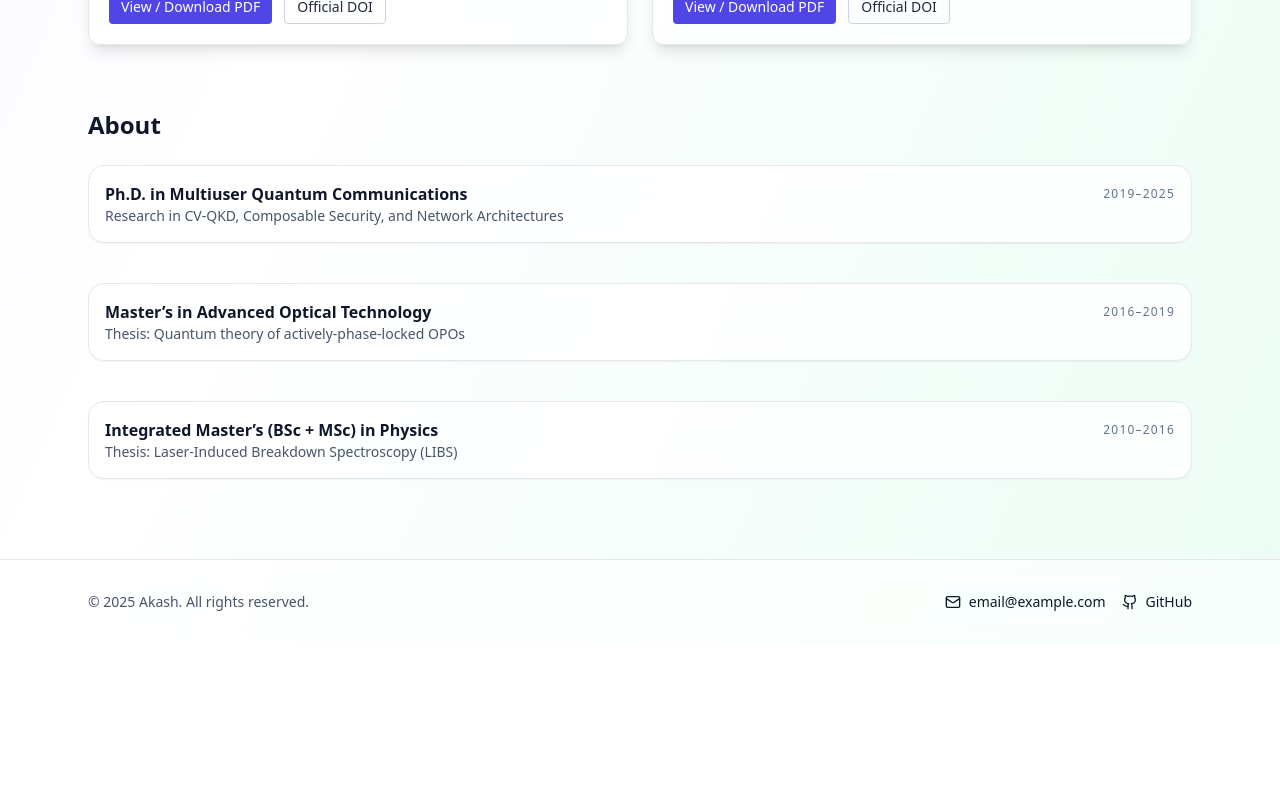
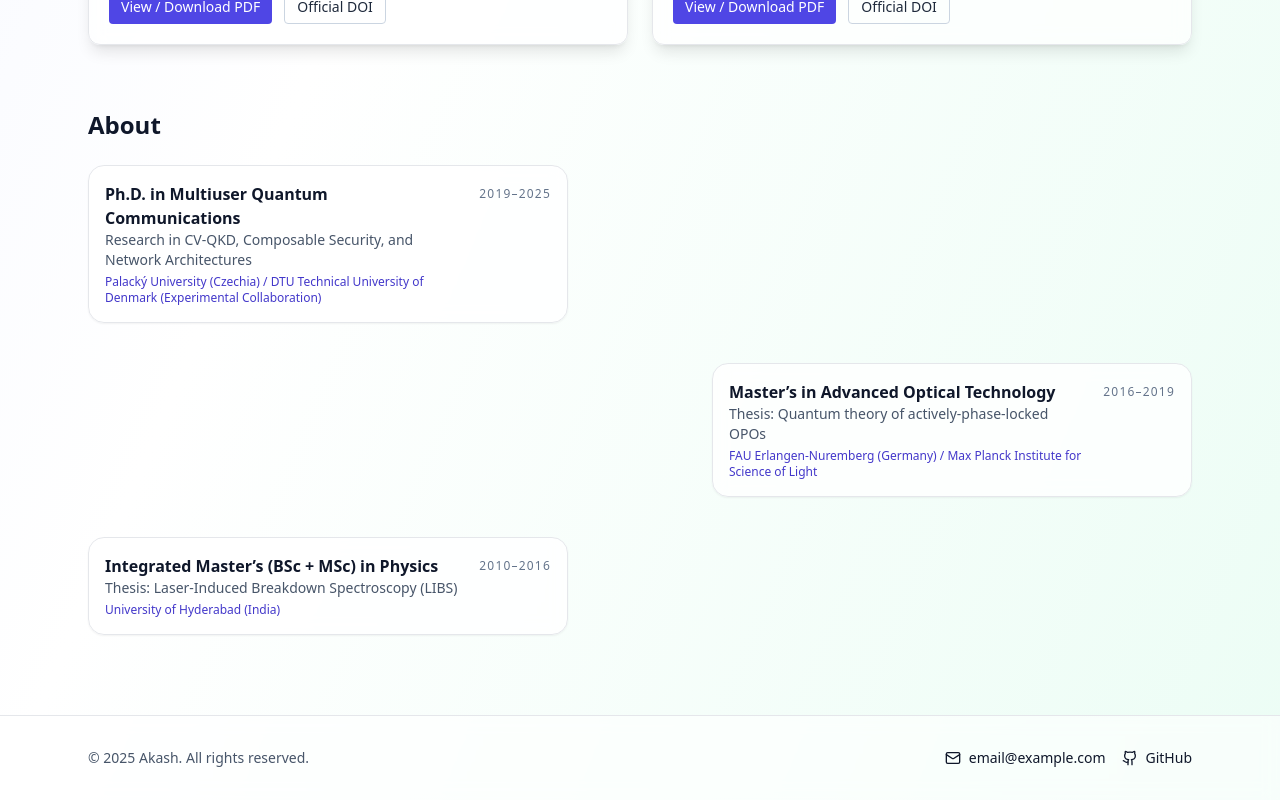
Before and after one commit to akash1nag/akash1nag.github.io, a React (Vite) app: page / in a window 1280 px wide. Shown: the part 2216-3016 px from the top of the page. Before the commit the page ends 2860 px from the top, so only its background shows below. Built offline with nearby package versions, Linux system fonts and the light colour scheme.

Commit message:
Final: Implemented the clean, vertical-stack timeline layout by removing all horizontal staggering logic.

```diff
--- a/src/App.tsx
+++ b/src/App.tsx
@@ -101,30 +101,30 @@ interface MilestoneProps {
 // REPLACE the existing Milestone function entirely (starting around line 115)
 
 // REPLACE the existing Milestone function entirely (starting around Line 123)
-const Milestone = ({ title, subtitle, year, details, anchorId, onIntent }: MilestoneProps) => {
-  // NOTE: I am assuming you have updated MilestoneProps to include affiliations,
-  // but since you didn't provide the updated array, I'll use the details property
-  // and focus purely on the visual fix for the layout.
+const Milestone = ({ title, subtitle, year, side = "left", details, anchorId, affiliations }: MilestoneProps) => {
+  const [open, setOpen] = React.useState(false);
 
-  const [open, setOpen] = React.useState(false);
+  // Class to push the card left or right, creating the desired staggered look.
+  const mainCardStyle = side === "left"
+    ? "md:mr-24" // For left-aligned text, push it right (away from the center)
+    : "md:ml-24"; // For right-aligned text, push it left (away from the center)
 
   return (
     <div
       id={anchorId}
-      // CRITICAL FIX: Removed ALL side/staggering logic (md:justify-end, etc.)
-      // and ensure it takes full width for vertical stacking.
-      className={`relative flex items-start w-full`}
+      // CRITICAL CSS FIX: Ensures the container can justify items to the end for 'right' sided cards
+      className={`relative flex items-start gap-4 w-full ${side === "right" ? "md:justify-end" : "md:justify-start"}`}
       onMouseEnter={() => setOpen(true)}
       onMouseLeave={() => setOpen(false)}
       onFocus={() => setOpen(true)}
       onBlur={() => setOpen(false)}
     >
 
-      {/* Main Content Card - Now acts as the full-width container */}
+      {/* Main Content Card - Now acts as the expandable container */}
       <motion.div
         whileHover={{ y: -2 }}
-        // CRITICAL FIX: Forces full width (w-full) on all screens and removes ml/mr offsets.
-        className={`p-4 rounded-2xl shadow-sm border bg-white/80 backdrop-blur dark:bg-slate-900/70 dark:border-slate-700 w-full cursor-pointer`}
+        // CRITICAL CSS FIX: Use flex-none and a fixed width to ensure the staggering works correctly on desktop
+        className={`p-4 rounded-2xl shadow-sm border bg-white/80 backdrop-blur dark:bg-slate-900/70 dark:border-slate-700 flex-none w-full md:w-[480px] cursor-pointer ${mainCardStyle}`}
         onClick={() => setOpen(!open)} // Allows touch interaction on mobile
       >
         <div className="flex justify-between items-start">
@@ -133,10 +133,11 @@ const Milestone = ({ title, subtitle, year, details, anchorId, onIntent }: Miles
             <div className="font-semibold text-slate-900 dark:text-slate-100">{title}</div>
             <div className="text-slate-600 dark:text-slate-300 text-sm">{subtitle}</div>
 
-            {/* The affiliations/details line must be restored based on your final data */}
-            {/* I am omitting the affiliations map here as I don't have the final MilestoneProps interface with me,
-                but I assume you can re-insert the relevant text data here. */}
-
+            {/* Affiliation names (below subtitle) */}
+            <div className="mt-1 text-xs text-indigo-700 dark:text-indigo-400 font-medium">
+              {/* Renders affiliations without logos, joined by ' / ' */}
+              {affiliations.map(a => a.name).join(' / ')}
+            </div>
           </div>
 
           {/* Year (on the right for clean alignment) */}
@@ -145,16 +146,9 @@ const Milestone = ({ title, subtitle, year, details, anchorId, onIntent }: Miles
           </div>
         </div>
 
-        {/* Affiliation text from your image - RE-INSERT THIS MANUALLY IF NEEDED */}
-        {/* This text is part of your 'subtitle' or a separate element in your screenshot.
-            If it's part of the subtitle, ignore this line. If it's a separate line:
-            <div className="mt-1 text-xs text-indigo-700 dark:text-indigo-400 font-medium">{affiliations.join(' / ')}</div>
-        */}
-
-
         {/* EXPANDABLE DETAIL SECTION */}
         <AnimatePresence>
-          {open && details && (
+          {open && (
             <motion.div
               initial={{ opacity: 0, height: 0, marginTop: 0 }}
               animate={{ opacity: 1, height: "auto", marginTop: 8 }}
@@ -170,7 +164,6 @@ const Milestone = ({ title, subtitle, year, details, anchorId, onIntent }: Miles
     </div>
   );
 };
-
 
 // ADD this interface definition near the existing MilestoneProps interface (around line 99)
 
```
